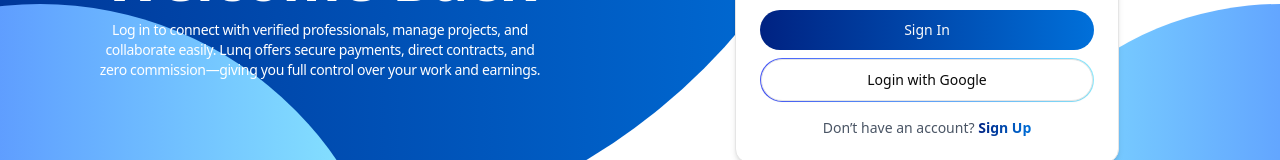
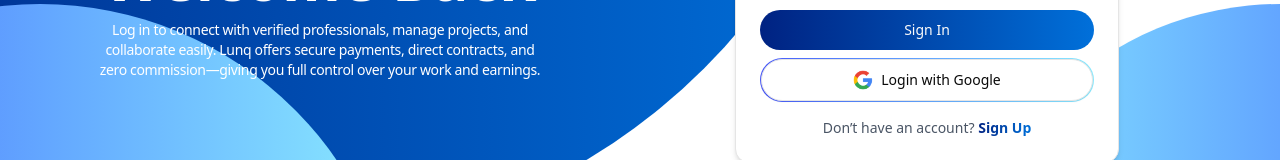
Before and after one commit to anonto42/Human-Resources-Management-System-HRMS-Dashboard, a React (Vite) app: page /sign-in in a window 1280 px wide. Shown: the part 396-556 px from the top of the page. Built offline with nearby package versions, Linux system fonts and the light colour scheme.

Commit message:
Google button added

```diff
--- a/src/pages/auth/SignIn.tsx
+++ b/src/pages/auth/SignIn.tsx
@@ -1,6 +1,7 @@
 import AuthLayout from "../../layout/AuthLayout.tsx";
 import ImageWithSkeleton from "@/components/ui/ImageWIthSkeleton.tsx";
 import SignInImage from "/auth/signin.svg";
+import GoogleImage from "/auth/google.png";
 import {
     Card,
     CardContent,
@@ -108,6 +109,11 @@
                             </Button>
                             <div className="p-[1px] rounded-full w-full bg-gradient-to-r from-[#4A58F9] to-[#8BEAFE]">
                                 <Button variant="outline" className="w-full rounded-full py-5 cursor-pointer">
+                                    <div className={"w-[20px] h-[20px]"}>
+                                        <ImageWithSkeleton
+                                            src={GoogleImage}
+                                        />
+                                    </div>
                                     Login with Google
                                 </Button>
                             </div>
```
Also changed, not shown: public/auth/google.png (added).
